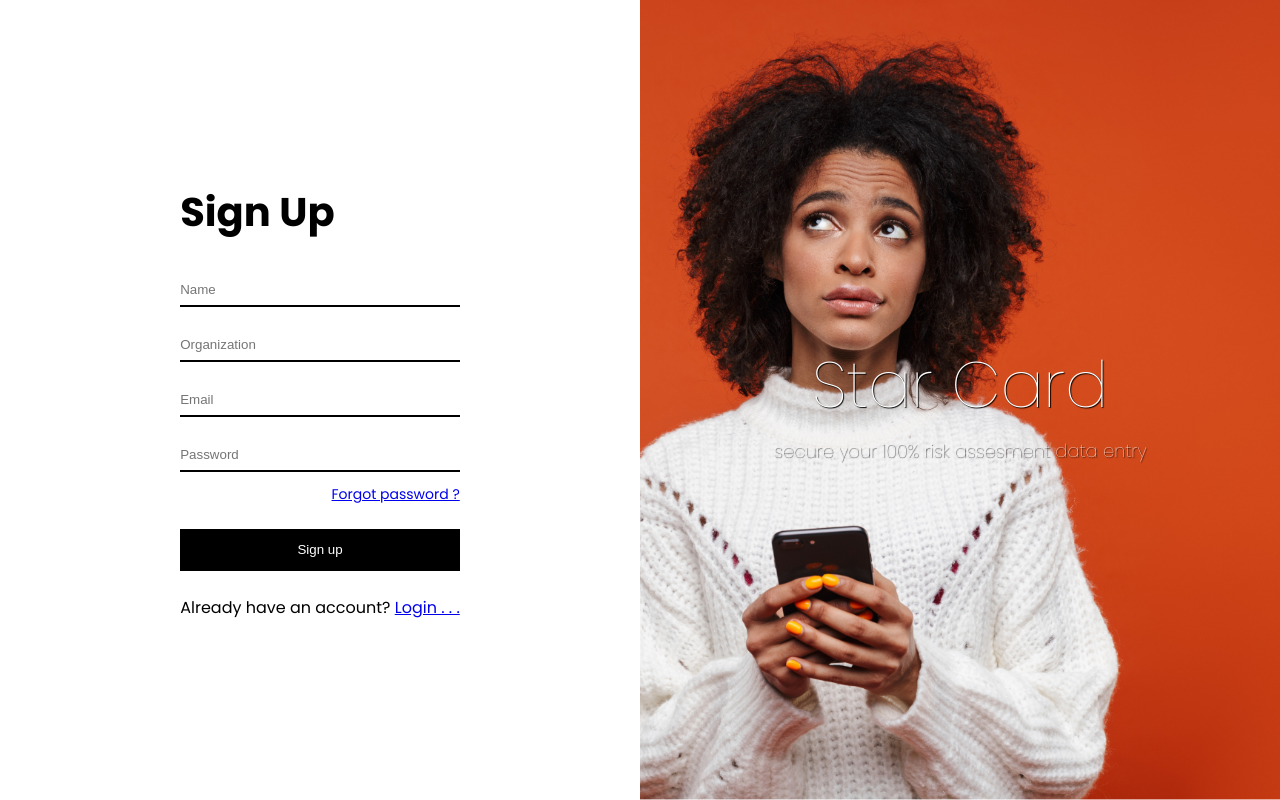
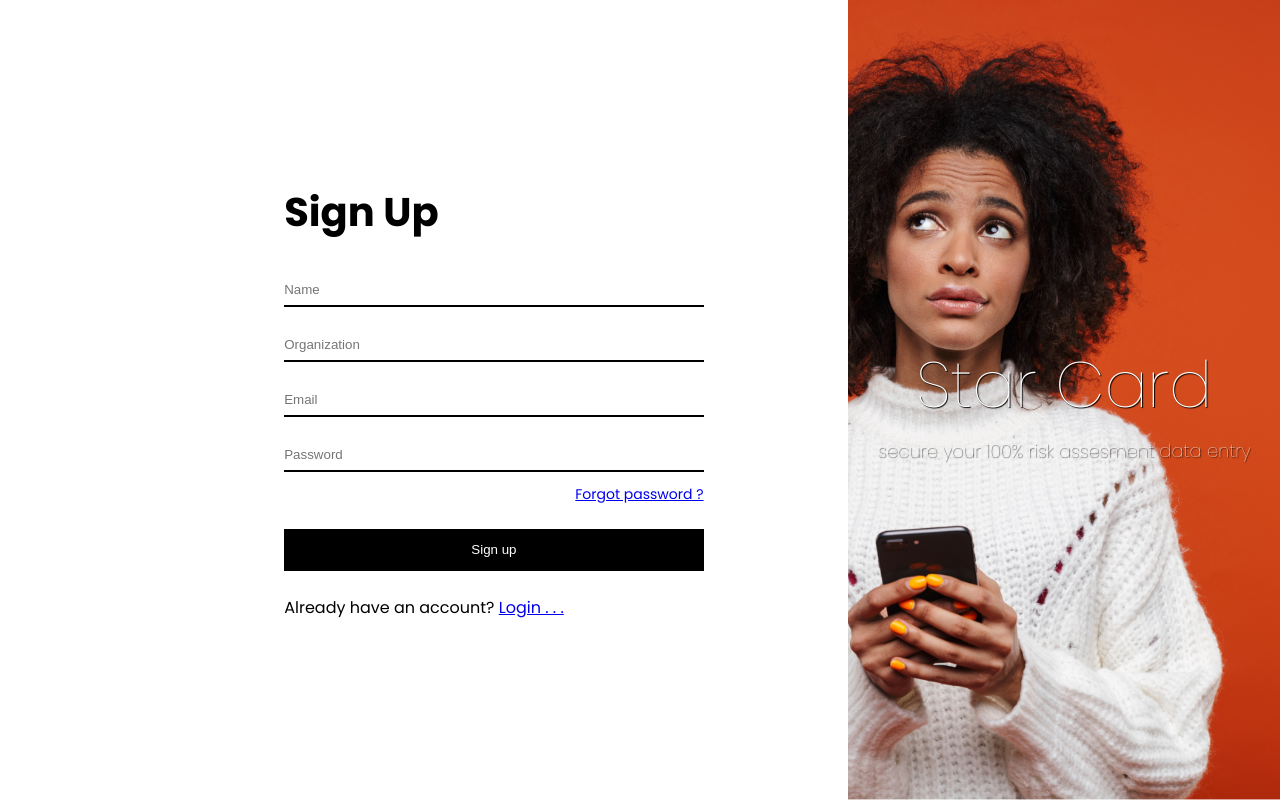
Before and after one commit to Fiewor/star-card, a React (Create React App) app in the folder client/: page /signup in a window 1280 px wide. Built offline with nearby package versions, Linux system fonts and the light colour scheme.

Commit message:
Revert "minor login/signup form changes"
This reverts commit 80ad1246edfc3ca129c550457ce762a3b2e8ef63.

```diff
--- a/client/src/components/Login.css
+++ b/client/src/components/Login.css
@@ -4,7 +4,7 @@
 .login-bg {
     /* flex: 2; */
     height: 100vh;
-    width: 100%;
+    width: 50%;
     background: url('../assets/bg_login.png') no-repeat center center/cover;
 }
 
@@ -38,7 +38,6 @@
 }
 
 .login-form {
-    margin: auto 0rem;
     width: 100%;
     display: flex;
     justify-content: center;
@@ -60,7 +59,7 @@
 }
 
 .login-form div form {
-    width: 100%;
+    width: 150%;
 }
 
 .login-form div form input {
--- a/client/src/components/Report.css
+++ b/client/src/components/Report.css
@@ -171,11 +171,7 @@
     background: #146ed6;
 }
 
-@media (max-width: 425px) {
-    .report {
-        grid-template-columns: 0fr 0fr;
-        grid-gap: 1rem;
-    }
+@media screen and (max-width: 425px) {
     main-page-nav{
         flex-direction: column;
         padding: 0;
--- a/client/src/components/Signup.css
+++ b/client/src/components/Signup.css
@@ -4,7 +4,7 @@
 .signup-bg {
     /* flex: 2; */
     height: 100vh;
-    width: 100%;
+    width: 60%;
     background: url('../assets/bg_login.png') no-repeat center center/cover;
 }
 
@@ -36,7 +36,7 @@
 }
 
 .signup-form {
-    margin: auto 0;
+    margin: auto 4rem;
     width: 100%;
     display: flex;
     justify-content: center;
@@ -58,7 +58,7 @@
 }
 
 .signup-form div form {
-    width: 100%;
+    width: 150%;
 }
 
 .signup-form div form input {
```
